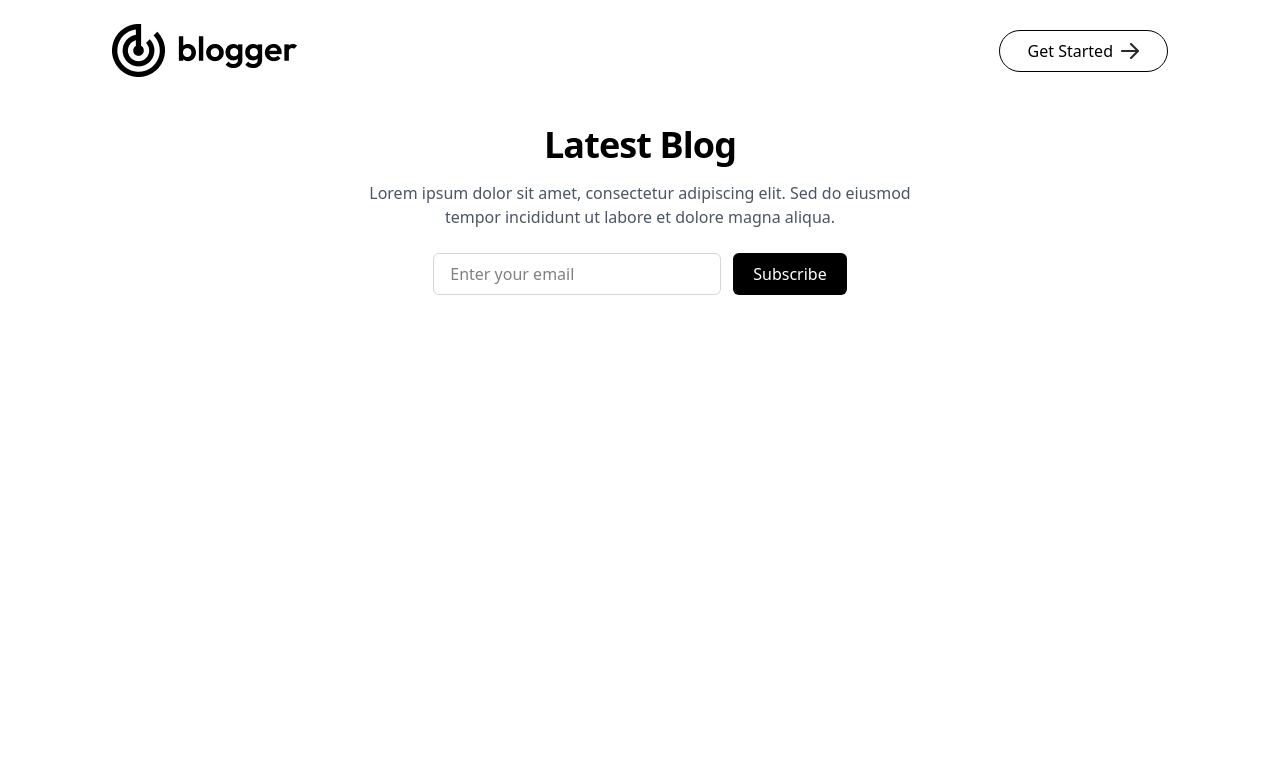
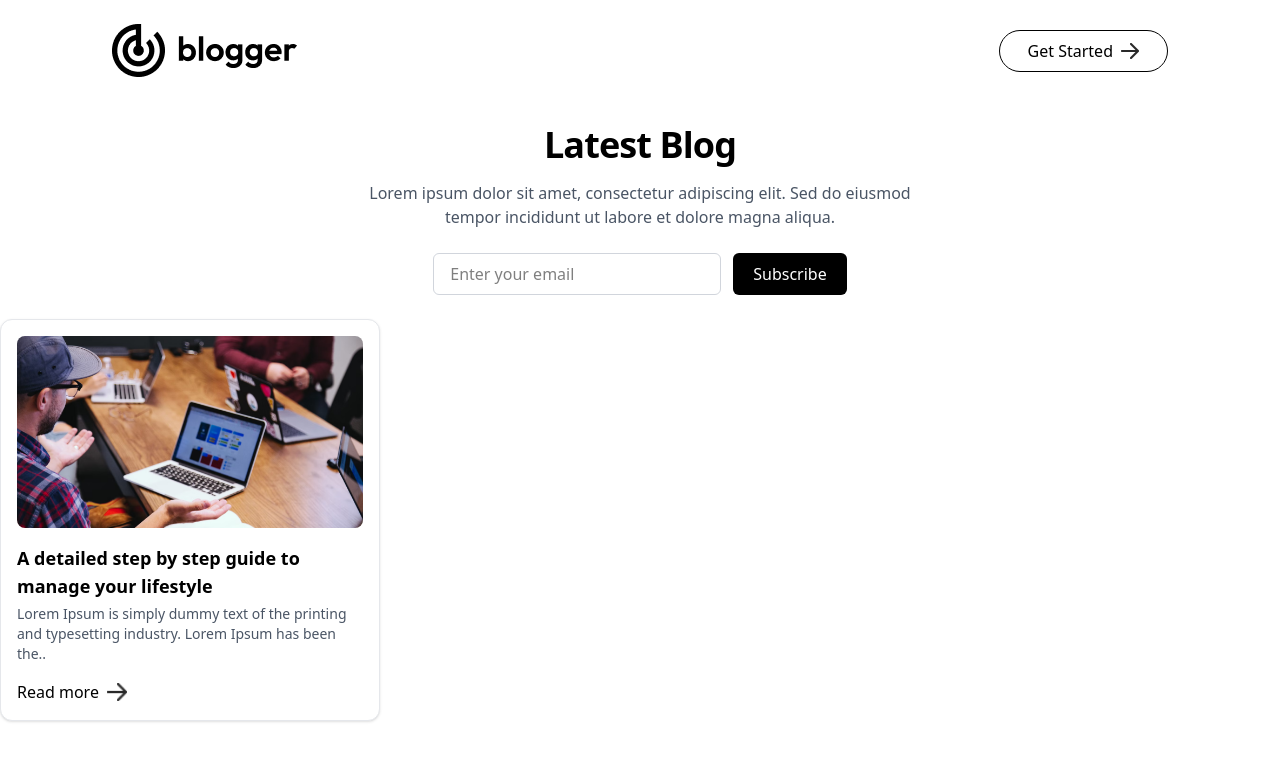
Before and after one commit to THENAMEISANOOP/BLOG_APP, a Next.js app: page / in a window 1280 px wide. Shown: the top 760 px of the page. Built offline with nearby package versions, Linux system fonts and the light colour scheme.

Commit message:
BioItem component completed

```diff
--- /dev/null
+++ b/Components/BlogItem.jsx
@@ -0,0 +1,44 @@
+import { assets, blog_data } from "@/Assets/assets";
+import Image from "next/image";
+import React from "react";
+
+const BlogItem = () => {
+  const item = blog_data[0];
+
+  if (!item) return null; // Prevent SSR mismatch
+
+  return (
+    <div className="max-w-[330px] sm:max-w-[380px] bg-white border border-gray-200 rounded-xl shadow-sm hover:shadow-md transition p-4 cursor-pointer">
+
+      <div className="w-full h-48 overflow-hidden rounded-lg">
+        <Image
+          src={item.image}
+          alt="blog image"
+          width={400}
+          height={300}
+          className="w-full h-full object-cover"
+          priority
+        />
+      </div>
+
+      <div className="mt-4">
+        <h2 className="text-lg font-semibold mb-1">{item.title}</h2>
+        <p className="text-gray-600 text-sm line-clamp-3">
+          {item.description}
+        </p>
+      </div>
+
+      <div className="flex items-center gap-2 mt-4 text-black font-medium hover:opacity-70">
+        <span>Read more</span>
+        <Image
+          src={assets.arrow}
+          alt="arrow"
+          width={20}
+          height={20}
+        />
+      </div>
+    </div>
+  );
+};
+
+export default BlogItem;
--- a/app/page.js
+++ b/app/page.js
@@ -1,3 +1,6 @@
+'use client';    // This is a client component(csr)
+
+import BlogItem from "@/Components/BlogItem";
 import Header from "@/Components/Header";
 
 
@@ -5,6 +8,7 @@ export default function Home() {
   return (
     <>
     <Header />
+    <BlogItem />
     </>
   );
 }
```
